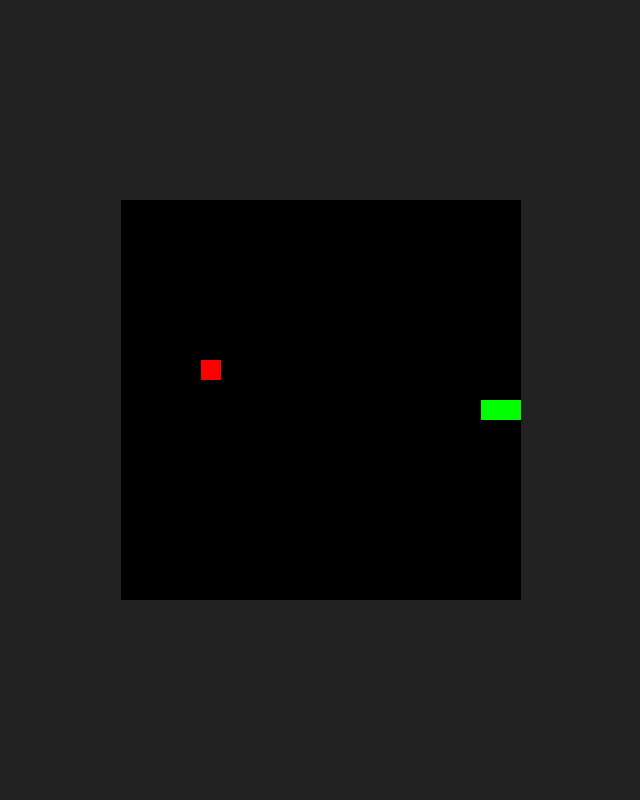
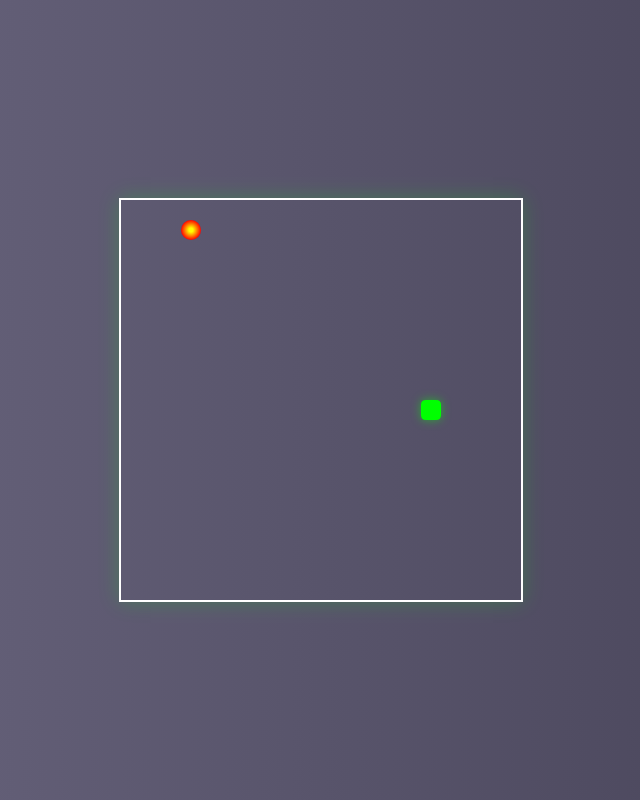
Before and after one commit to DYF-Software/snake-game, a plain HTML site: page index.html in a window 1280 px wide. Shown: the whole page, without its empty margins (319-959 px from the left). Drawn offline with Linux system fonts and the light colour scheme.

Commit message:
Update index.html

```diff
--- a/index.html
+++ b/index.html
@@ -1,36 +1,59 @@
 <!DOCTYPE html>
 <html lang="tr">
 <head>
-    <meta charset="UTF-8">
-    <meta name="viewport" content="width=device-width, initial-scale=1.0">
-    <title>Yılan Oyunu - Playable Ad</title>
+  <meta charset="UTF-8" />
+  <meta name="viewport" content="width=device-width, initial-scale=1.0" />
+  <title>Geliştirilmiş Yılan Oyunu</title>
   <style>
+    /* Animasyonlu Gradient Arka Plan */
+    @keyframes gradientAnimation {
+      0% { background-position: 0% 50%; }
+      50% { background-position: 100% 50%; }
+      100% { background-position: 0% 50%; }
+    }
     body {
+      margin: 0;
+      overflow: hidden;
       display: flex;
       justify-content: center;
       align-items: center;
       height: 100vh;
-            background-color: #222;
-            flex-direction: column;
-            color: white;
+      background: linear-gradient(270deg, #1f1c2c, #928dab, #1f1c2c);
+      background-size: 600% 600%;
+      animation: gradientAnimation 20s ease infinite;
+      color: #fff;
       font-family: Arial, sans-serif;
-            overflow: hidden;
-            margin: 0;
     }
+    /* Responsive canvas: Maksimum 400px, mobilde ölçeklenebilir */
     canvas {
-            background-color: black;
+      background-color: transparent;
+      border: 2px solid #fff;
+      box-shadow: 0 0 20px rgba(0, 255, 0, 0.2);
+      width: 90vw;
+      max-width: 400px;
+      height: 90vw;
+      max-height: 400px;
     }
+    /* Hediye (Kupon) ekranı stili */
     #coupon {
       display: none;
       position: absolute;
       top: 50%;
       left: 50%;
       transform: translate(-50%, -50%);
-            background: white;
-            color: black;
-            padding: 20px;
+      background: #fff;
+      color: #333;
+      padding: 20px 30px;
       border-radius: 10px;
       text-align: center;
+      box-shadow: 0 0 10px rgba(0, 0, 0, 0.5);
+      font-size: 1.2rem;
+      opacity: 0;
+      transition: opacity 0.5s ease;
+    }
+    #coupon.show {
+      opacity: 1;
+      display: block;
     }
   </style>
 </head>
@@ -41,70 +64,164 @@
     const canvas = document.getElementById("gameCanvas");
     const ctx = canvas.getContext("2d");
     const box = 20;
-        let snake = [{ x: 10 * box, y: 10 * box }];
+
+    let snake = [];
     let direction = "RIGHT";
     let nextDirection = "RIGHT";
-        let food = {
+    let food = {};
+    let score = 0;
+    let lastTime = 0;
+    const interval = 100; // Güncelleme aralığı (ms)
+    let gameRunning = true; // Oyun çalışıyor mu?
+
+    // Oyunu sıfırlayan fonksiyon: yılanı ortada başlatır, skoru ve yönleri resetler
+    function resetGame() {
+      snake = [{ x: 10 * box, y: 10 * box }];
+      direction = "RIGHT";
+      nextDirection = "RIGHT";
+      score = 0;
+      food = {
         x: Math.floor(Math.random() * 20) * box,
         y: Math.floor(Math.random() * 20) * box
       };
-        let score = 0;
+      gameRunning = true;
+    }
 
+    // İlk oyunun başlatılması
+    resetGame();
+
+    // Klavye kontrolü
     document.addEventListener("keydown", (event) => {
       if (event.key === "ArrowUp" && direction !== "DOWN") nextDirection = "UP";
-            if (event.key === "ArrowDown" && direction !== "UP") nextDirection = "DOWN";
-            if (event.key === "ArrowLeft" && direction !== "RIGHT") nextDirection = "LEFT";
-            if (event.key === "ArrowRight" && direction !== "LEFT") nextDirection = "RIGHT";
+      else if (event.key === "ArrowDown" && direction !== "UP") nextDirection = "DOWN";
+      else if (event.key === "ArrowLeft" && direction !== "RIGHT") nextDirection = "LEFT";
+      else if (event.key === "ArrowRight" && direction !== "LEFT") nextDirection = "RIGHT";
     });
 
-        function draw() {
+    // Dokunmatik kontrol: Mobil uyumluluk için swipe hareketi
+    let touchStartX = 0;
+    let touchStartY = 0;
+
+    canvas.addEventListener("touchstart", (e) => {
+      const touch = e.touches[0];
+      touchStartX = touch.clientX;
+      touchStartY = touch.clientY;
+    });
+
+    canvas.addEventListener("touchend", (e) => {
+      const touch = e.changedTouches[0];
+      const dx = touch.clientX - touchStartX;
+      const dy = touch.clientY - touchStartY;
+
+      if (Math.abs(dx) > Math.abs(dy)) {
+        if (dx > 0 && direction !== "LEFT") nextDirection = "RIGHT";
+        else if (dx < 0 && direction !== "RIGHT") nextDirection = "LEFT";
+      } else {
+        if (dy > 0 && direction !== "UP") nextDirection = "DOWN";
+        else if (dy < 0 && direction !== "DOWN") nextDirection = "UP";
+      }
+    });
+
+    // Yuvarlatılmış dikdörtgen çizimi
+    function drawRoundedRect(x, y, width, height, radius) {
+      ctx.beginPath();
+      ctx.moveTo(x + radius, y);
+      ctx.lineTo(x + width - radius, y);
+      ctx.quadraticCurveTo(x + width, y, x + width, y + radius);
+      ctx.lineTo(x + width, y + height - radius);
+      ctx.quadraticCurveTo(x + width, y + height, x + width - radius, y + height);
+      ctx.lineTo(x + radius, y + height);
+      ctx.quadraticCurveTo(x, y + height, x, y + height - radius);
+      ctx.lineTo(x, y + radius);
+      ctx.quadraticCurveTo(x, y, x + radius, y);
+      ctx.closePath();
+      ctx.fill();
+    }
+
+    // Yiyeceği dairesel gradient ile çizme
+    function drawFood(x, y) {
+      const centerX = x + box / 2;
+      const centerY = y + box / 2;
+      const gradient = ctx.createRadialGradient(centerX, centerY, box * 0.1, centerX, centerY, box * 0.5);
+      gradient.addColorStop(0, "yellow");
+      gradient.addColorStop(1, "red");
+      ctx.fillStyle = gradient;
+      ctx.beginPath();
+      ctx.arc(centerX, centerY, box / 2, 0, Math.PI * 2);
+      ctx.fill();
+    }
+
+    // Oyun döngüsü
+    function gameLoop(timestamp) {
+      if (!gameRunning) return; // Oyun durduysa döngü sonlanır
+      if (!lastTime) lastTime = timestamp;
+      const deltaTime = timestamp - lastTime;
+      if (deltaTime > interval) {
+        lastTime = timestamp;
+        update();
+      }
+      requestAnimationFrame(gameLoop);
+    }
+
+    function update() {
       direction = nextDirection;
       let snakeX = snake[0].x;
       let snakeY = snake[0].y;
 
       if (direction === "UP") snakeY -= box;
-            if (direction === "DOWN") snakeY += box;
-            if (direction === "LEFT") snakeX -= box;
-            if (direction === "RIGHT") snakeX += box;
+      else if (direction === "DOWN") snakeY += box;
+      else if (direction === "LEFT") snakeX -= box;
+      else if (direction === "RIGHT") snakeX += box;
 
-            let newHead = { x: snakeX, y: snakeY };
+      const newHead = { x: snakeX, y: snakeY };
 
+      // Çarpışma kontrolü: Duvar veya kendine temas
       if (
-                snakeX < 0 || snakeY < 0 || snakeX >= canvas.width || snakeY >= canvas.height ||
+        snakeX < 0 || snakeY < 0 ||
+        snakeX >= canvas.width || snakeY >= canvas.height ||
         snake.some(segment => segment.x === newHead.x && segment.y === newHead.y)
       ) {
-                clearInterval(game);
         alert("Oyun Bitti! Skor: " + score);
-                location.reload();
+        resetGame();
         return;
       }
 
       snake.unshift(newHead);
 
+      // Yiyecek yenme kontrolü
       if (snakeX === food.x && snakeY === food.y) {
         score += 10;
         food = {
           x: Math.floor(Math.random() * 20) * box,
           y: Math.floor(Math.random() * 20) * box
         };
+        // Hediye koşulu: skor 100 veya üstü olduğunda hediye ekranı çıkar ve oyun biter
         if (score >= 100) {
-                    document.getElementById("coupon").style.display = "block";
-                    clearInterval(game);
+          document.getElementById("coupon").classList.add("show");
+          gameRunning = false;
+          return;
         }
       } else {
         snake.pop();
       }
 
-            ctx.clearRect(0, 0, canvas.width, canvas.height);
-            ctx.fillStyle = "red";
-            ctx.fillRect(food.x, food.y, box, box);
-            ctx.fillStyle = "lime";
-            snake.forEach((segment) => {
-                ctx.fillRect(segment.x, segment.y, box, box);
-            });
+      draw();
     }
 
-        let game = setInterval(draw, 100);
+    function draw() {
+      ctx.clearRect(0, 0, canvas.width, canvas.height);
+      drawFood(food.x, food.y);
+
+      ctx.shadowColor = "rgba(0, 255, 0, 0.5)";
+      ctx.shadowBlur = 10;
+      ctx.fillStyle = "lime";
+      snake.forEach(segment => {
+        drawRoundedRect(segment.x, segment.y, box, box, 5);
+      });
+      ctx.shadowBlur = 0;
+    }
+
+    requestAnimationFrame(gameLoop);
   </script>
 </body>
 </html>
```
Lines whose indentation alone changed are shown as unchanged.
